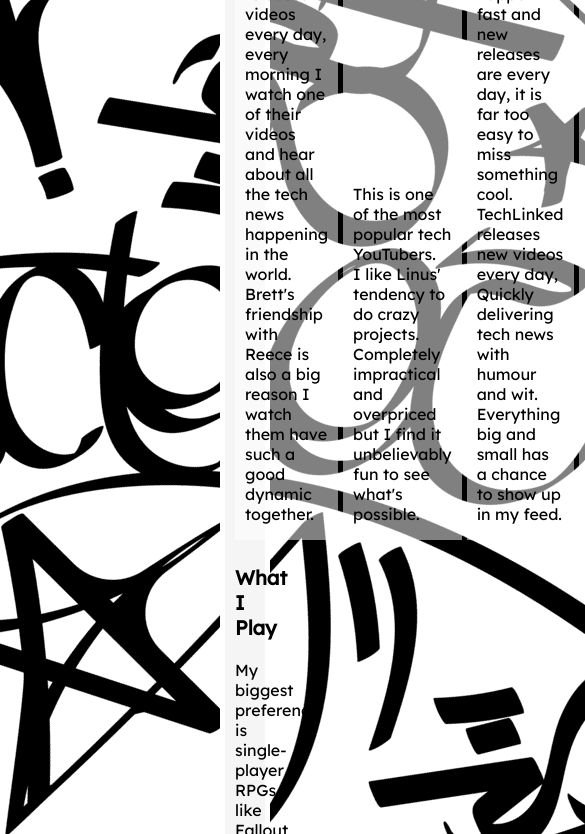
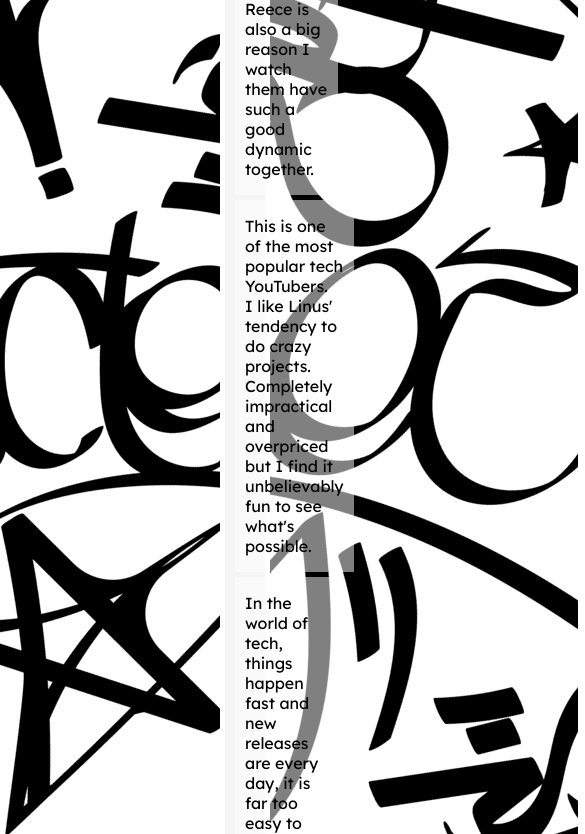
Before and after one commit to BokangMaropola/BokangMaropola.github.io, a plain HTML site: page index.html in a window 390 px wide. Shown: the part 4902-5736 px from the top of the page, 585 px wide, since content can reach past the window. Drawn offline with Linux system fonts and the light colour scheme.

Commit message:
Add files via upload

```diff
--- a/Styles/Style.css
+++ b/Styles/Style.css
@@ -264,6 +264,18 @@ button{
     padding-left: 10px;
     padding-right: 10px;
 }
+@media screen and (max-width : 1200px) {
+    .contentcreators{
+        flex-direction: column;
+    }
+    .ccandco{
+        flex-direction: row;
+    }
+    .ccandcofix{
+        padding-left: 0;
+        padding-top: 5px;
+    }
+}
 .gbanner, .mbanner{
     width: 100%;
     display: flex;
@@ -316,6 +328,7 @@ button{
 }
 .imgs{
     flex: 1;
+    position: relative;
     aspect-ratio: 16/9;
     margin: 5px 0px;
 }
```
